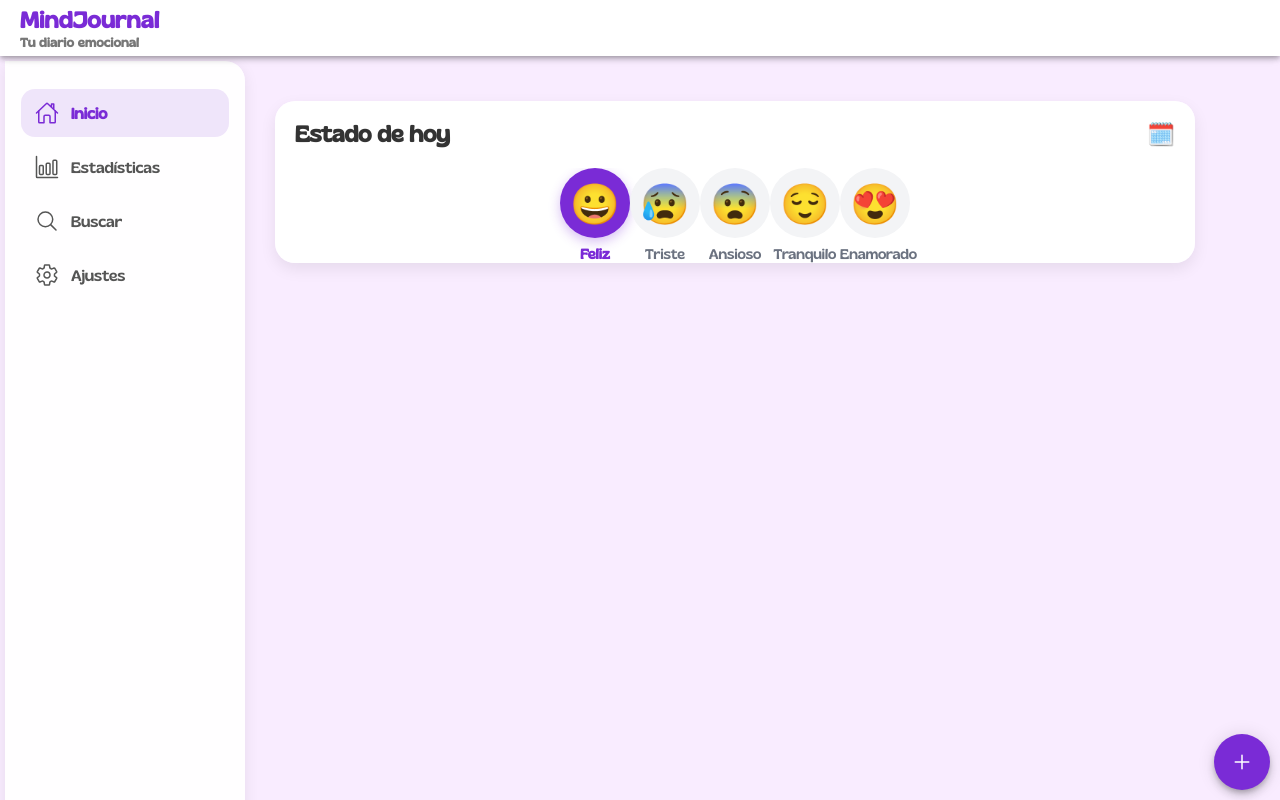
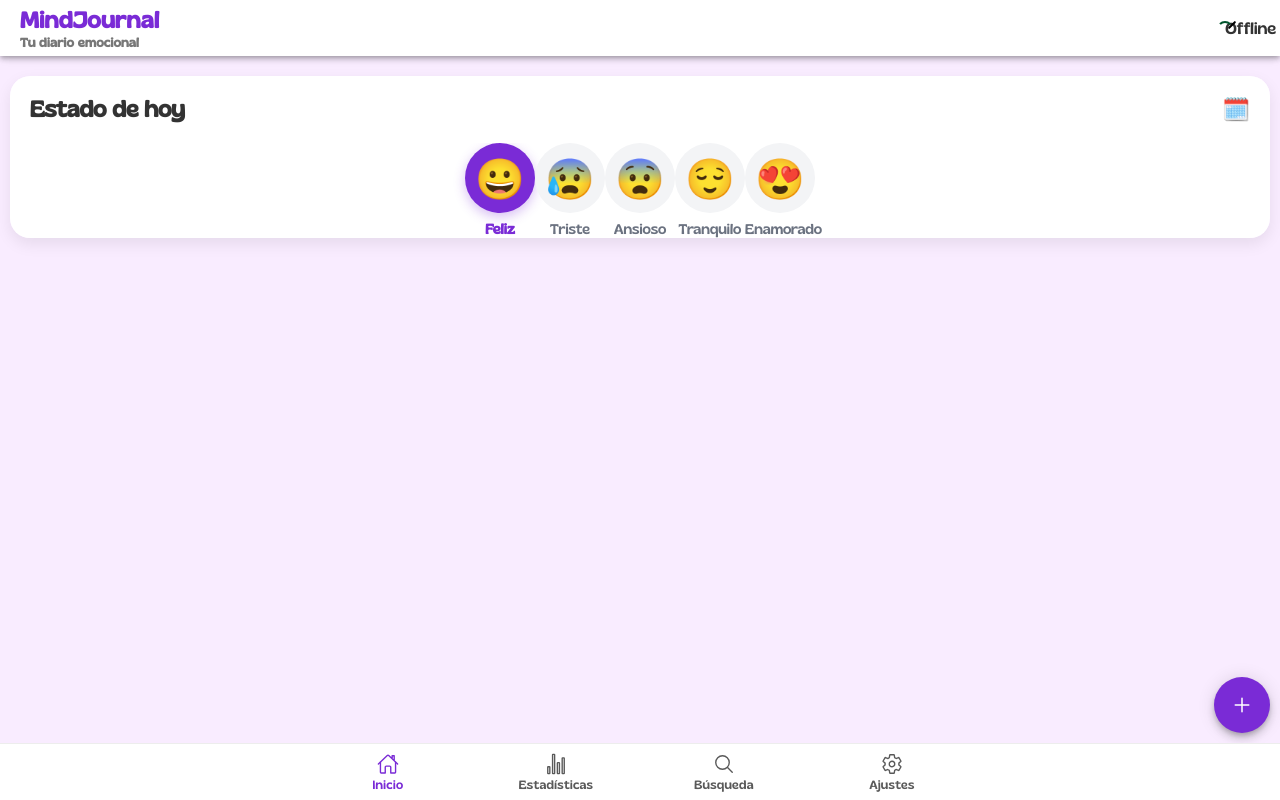
Before and after one commit to Johana1618/MindJournal, a React (Vite) app: page /diario in a window 1280 px wide. Built offline with nearby package versions, Linux system fonts and the light colour scheme.

Commit message:
Cambios en home

```diff
--- a/src/pages/Diario.css
+++ b/src/pages/Diario.css
@@ -1,16 +1,19 @@
-/* ===== Modal tipo tarjeta centrada (funcional y responsivo) ===== */
 :root {
   --ion-font-family: "Gliker", sans-serif;
 }
 
+/*MOBILE*/
+
+/* ===== Modal tipo tarjeta centrada (funcional y responsivo) ===== */
+
 ion-modal.custom-modal {
-  --width: 90%;
-  --max-width: 500px;
+  --width: 95%;
+  --max-width: 95%;
   --border-radius: 16px;
   --box-shadow: 0 8px 25px rgba(0, 0, 0, 0.25);
   --backdrop-opacity: 0.4;
   --backdrop-background: rgba(0, 0, 0, 0.4);
-  --max-height: 90vh;
+  --max-height: 80vh;
 }
 
 @font-face {
@@ -38,6 +41,7 @@ ion-modal.custom-modal::part(content) {
   justify-content: flex-start;
   align-items: stretch;
   overflow: hidden;
+  max-height: 80vh;
 }
 
 /* Header y Footer */
@@ -55,25 +59,6 @@ ion-modal.custom-modal ion-header {
 ion-modal.custom-modal ion-footer {
   border-width: 1px 0 0 0;
   padding: 10px;
-}
-
-/* Scroll interno */
-/* ion-modal.custom-modal ion-content::part(scroll) {
-  padding: 16px;
-  overflow-y: auto;
-} */
-
-/* ===== Ajuste responsive (solo en pantallas pequeñas) ===== */
-@media (max-width: 768px) {
-  ion-modal.custom-modal {
-    --width: 95%;
-    --max-width: 95%;
-    --max-height: 80vh;
-  }
-
-  ion-modal.custom-modal::part(content) {
-    max-height: 80vh;
-  }
 }
 
 /* ===== Estilo de botones del modal ===== */
@@ -100,15 +85,10 @@ ion-modal.custom-modal ion-footer ion-button[color="primary"] {
   transition: background 0.2s ease, transform 0.1s ease;
 }
 
-/* Efecto hover para desktop */
-ion-modal.custom-modal ion-footer ion-button[color="primary"]:hover {
-  transform: translateY(-1px);
-}
-
 /* ===== Fondo general de la página ===== */
 
 .diario-page {
---background: #f9ecff;
+  --background: #f9ecff;
 }
 
 /* Contenedor centrado del contenido */
@@ -119,19 +99,11 @@ ion-modal.custom-modal ion-footer ion-button[color="primary"]:hover {
   height: 100%;
 }
 
-/* Ajuste para el contenido cuando sidebar está visible */
-@media (min-width: 768px) {
-  .diario-inner {
-    padding-left: 250px;
-  }
-}
-
 /* Grid del contenido principal */
 .diario-inner > ion-grid {
   padding: 0;
   max-width: 100%;
 }
-
 
 /* Header y logo */
 
@@ -209,8 +181,6 @@ ion-modal.custom-modal ion-footer ion-button[color="primary"]:hover {
   --color: #333;
 }
 
-
-
 .mood-scroll-container {
   display: flex;
   overflow-y: hidden;
@@ -253,16 +223,16 @@ ion-modal.custom-modal ion-footer ion-button[color="primary"]:hover {
   flex-direction: column;
   align-items: center;
   gap: 8px;
-  min-width: 70px;      /* antes 90px → causaba desbordes */
-  flex-shrink: 1;       /* permite reducirse */
+  min-width: 70px;
+  flex-shrink: 1;
 }
 
 .mood-label-text {
   font-size: 13px;
   text-align: center;
-  white-space: normal !important; /* permite varias líneas */
+  white-space: normal !important;
   line-height: 1.2;
-  max-width: 70px; /* evita corte */
+  max-width: 70px;
 }
 
 .mood-circle {
@@ -342,7 +312,8 @@ ion-modal.custom-modal ion-footer ion-button[color="primary"]:hover {
   box-shadow: 0 4px 12px rgba(0, 0, 0, 0.08);
   background: rgba(255, 255, 255, 0.95);
   backdrop-filter: blur(10px);
-  height: 100%;
+  height: auto;
+  max-height: 180px;
 }
 
 .entrada-card ion-card-content {
@@ -354,8 +325,8 @@ ion-modal.custom-modal ion-footer ion-button[color="primary"]:hover {
   align-items: center;
   gap: 12px;
   margin-bottom: 16px;
-  font-size: 0.9rem;
-  font-weight: 600;
+  font-size: 0.2rem;
+  font-weight: 300;
 }
 
 .entrada-text {
@@ -386,88 +357,6 @@ ion-modal.custom-modal ion-footer ion-button[color="primary"]:hover {
   font-size: 1.05rem;
   color: #000000;
   font-weight: 700;
-}
-
-/* ===== Sidebar tipo mockup (solo escritorio) ===== */
-
-/* ocultar sidebar en móviles */
-.sidebar-col {
-  display: none !important;
-}
-
-
-@media (min-width: 768px) {
-  .sidebar-col {
-    display: block;
-    position: fixed;
-    left: 0;
-    top: 56px;
-    bottom: 0;
-    width: 250px;
-    z-index: 10;
-  }
-}
-
-.sidebar {
-  background: rgba(255, 255, 255, 0.95);
-  backdrop-filter: blur(10px);
-  border-radius: 0 20px 20px 0;
-  padding: 20px 16px;
-  box-shadow: 0 4px 15px rgba(0, 0, 0, 0.08);
-  height: 100%;
-  display: flex;
-  flex-direction: column;
-  justify-content: space-between;
-}
-
-.sidebar-menu {
-  margin-top: 8px;
-}
-
-/* Cada item del menú */
-.sidebar-item {
-  display: flex;
-  align-items: center;
-  gap: 12px;
-  padding: 12px 14px;
-  border-radius: 14px;
-  cursor: pointer;
-  font-size: 0.95rem;
-  color: #555;
-  margin-bottom: 6px;
-  transition: background 0.15s ease, color 0.15s ease, transform 0.1s ease;
-}
-
-.sidebar-item:hover {
-  background: rgba(122, 43, 214, 0.08);
-  transform: translateX(2px);
-}
-
-.sidebar-item.active {
-  background: rgba(122, 43, 214, 0.12);
-  color: #7a2bd6;
-  font-weight: 600;
-}
-
-.sidebar-icon {
-  font-size: 1.5rem;
-}
-
-/* Estado "online" al final del sidebar */
-
-.sidebar-status {
-  margin-top: 12px;
-  font-size: 0.75rem;
-}
-
-.sidebar-status-pill {
-  display: inline-block;
-  padding: 2px 8px;
-  border-radius: 999px;
-  background: #e4ffe3;
-  color: #1e7c1d;
-  font-weight: 600;
-  bottom: 80px;
 }
 
 /* ===== Estilos modal tipo mockup ===== */
@@ -541,10 +430,6 @@ ion-modal.custom-modal ion-footer ion-button[color="primary"]:hover {
   margin: 0 6px;
 }
 
-
-
-
-
 /* Icono WiFi OFF */
 .header-status-wifi-off {
   position: relative;
@@ -579,38 +464,12 @@ ion-modal.custom-modal ion-footer ion-button[color="primary"]:hover {
   border-radius: 2px;
 }
 
-/* Ocultar el indicador Online del header SOLO en pantallas grandes */
-@media (min-width: 768px) {
-  .header-status {
-    display: none !important;
-  }
+/* Header status visible en mobile */
+.header-status {
+  display: flex !important;
 }
 
-/* Ocultar tab bar en pantallas medianas y grandes (tablet/desktop) */
-@media (min-width: 768px) {
-  ion-tab-bar {
-    display: none !important;
-  }
-}
-
-/* Mostrarlo normalmente en móviles */
-@media (max-width: 767px) {
-  .header-status {
-    display: flex !important;
-  }
-}
-@media (min-width: 768px) {
-  .sidebar-col {
-    display: block !important;
-    position: fixed;
-    left: 0;
-    top: 56px;
-    bottom: 0;
-    width: 250px;
-    z-index: 10;
-  }
-}
-/* ===== BOTONES EDITAR / BORRAR (CORREGIDOS) ===== */
+/* ===== BOTONES EDITAR / BORRAR ===== */
 
 .entrada-actions {
   position: absolute;
--- a/src/pages/Diario.tsx
+++ b/src/pages/Diario.tsx
@@ -4,13 +4,9 @@ import {
   IonToolbar,
   IonTitle,
   IonContent,
-  IonGrid,
-  IonRow,
-  IonCol,
   IonCard,
   IonCardHeader,
   IonCardTitle,
-  IonCardSubtitle,
   IonCardContent,
   IonButton,
   IonIcon,
@@ -18,7 +14,7 @@ import {
   IonTextarea,
   IonFooter,
   IonButtons,
-  IonText,
+  IonNote,
   IonFab,
   IonFabButton,
   IonRadioGroup,
@@ -26,23 +22,14 @@ import {
   IonItem,
   IonLabel,
   IonItemDivider,
-  IonNote,
-  IonChip,
   IonDatetime,
-
 } from "@ionic/react";
 import { useEffect, useState, useRef } from "react";
 import {
   addOutline,
   createOutline,
   trashOutline,
-  homeOutline,
-  barChartOutline,
-  searchOutline,
-  wifiOutline,
-  settingsOutline,
 } from "ionicons/icons";
-import { useHistory, useLocation } from "react-router-dom";
 
 import * as Diary from "../services/diary";
 import { Entry, Mood } from "../services/diary";
@@ -65,8 +52,6 @@ const MOOD_EMOJI: Record<Mood, string> = {
   motivado: "😍",
 };
 
-
-
 const Diario: React.FC = () => {
   const [items, setItems] = useState<Entry[]>([]);
   const [showCreate, setShowCreate] = useState(false);
@@ -78,10 +63,6 @@ const Diario: React.FC = () => {
   const [entryDate, setEntryDate] = useState<string>(new Date().toISOString());
 
   const pageRef = useRef<HTMLElement | null>(null);
-
-  const history = useHistory();
-  const location = useLocation();
-  const currentPath = location.pathname;
 
   async function load() {
     const all = await Diary.getAll();
@@ -163,12 +144,6 @@ const Diario: React.FC = () => {
 
   const recentEntries = items.slice(0, 3);
 
-  const goTo = (path: string) => {
-    if (currentPath !== path) {
-      history.push(path);
-    }
-  };
-
   return (
     <IonPage ref={pageRef as any}>
       <IonHeader>
@@ -177,7 +152,6 @@ const Diario: React.FC = () => {
             <div className="diario-logo-title">MindJournal</div>
             <div className="diario-logo-subtitle">Tu diario emocional</div>
           </IonTitle>
-
           <IonButtons slot="end" className="header-status">
             <span className="header-status-pill offline">
               <span className="header-status-wifi-off" />
@@ -188,96 +162,16 @@ const Diario: React.FC = () => {
       </IonHeader>
 
       <IonContent className="diario-page ion-padding">
-        <div className="diario-inner">
-          <IonGrid>
-            <IonRow>
-              <IonCol className="sidebar-col">
-                <div className="sidebar">
-                  <div>
-                    <div className="sidebar-menu">
-                      <div
-                        className={
-                          "sidebar-item" +
-                          (currentPath === "/diario" ? " active" : "")
-                        }
-                        onClick={() => goTo("/diario")}
-                      >
-                        <IonIcon icon={homeOutline} className="sidebar-icon" />
-                        <span>Inicio</span>
-                      </div>
-
-                      <div
-                        className={
-                          "sidebar-item" +
-                          (currentPath === "/estadisticas" ? " active" : "")
-                        }
-                        onClick={() => goTo("/estadisticas")}
-                      >
-                        <IonIcon
-                          icon={barChartOutline}
-                          className="sidebar-icon"
-                        />
-                        <span>Estadísticas</span>
-                      </div>
-
-                      <div
-                        className={
-                          "sidebar-item" +
-                          (currentPath === "/busqueda" ? " active" : "")
-                        }
-                        onClick={() => goTo("/busqueda")}
-                      >
-                        <IonIcon
-                          icon={searchOutline}
-                          className="sidebar-icon"
-                        />
-                        <span>Buscar</span>
-                      </div>
-
-                      <div
-                        className={
-                          "sidebar-item" +
-                          (currentPath === "/ajustes" ? " active" : "")
-                        }
-                        onClick={() => goTo("/ajustes")}
-                      >
-                        <IonIcon
-                          icon={settingsOutline}
-                          className="sidebar-icon"
-                        />
-                        <span>Ajustes</span>
-                      </div>
-
-                    </div>
-
-                </div>
-                <IonButtons slot="end" className="header-status">
-                            <span className="header-status-pill offline">
-                              <span className="header-status-wifi-off" />
-                              Offline
-                            </span>
-                          </IonButtons>
-                  </div>
-
-
-              </IonCol>
-
-              <IonCol size="12" sizeMd="9">
         {items.length === 0 && (
           <IonNote className="diario-empty"></IonNote>
         )}
 
-                <IonGrid fixed>
-                  <IonRow>
-                    <IonCol size="12">
         <IonCard className="estado-hoy-card">
           <IonCardHeader className="Titulos">
             <div className="header-content">
               <IonCardTitle>Estado de hoy</IonCardTitle>
               <IonCardTitle className="calendar-icon">🗓️</IonCardTitle>
             </div>
-
-
           </IonCardHeader>
           <IonCardContent>
             <div className="mood-scroll-container">
@@ -297,27 +191,16 @@ const Diario: React.FC = () => {
             </div>
           </IonCardContent>
         </IonCard>
-                    </IonCol>
-                  </IonRow>
 
         {items.length > 0 && (
-                    <IonRow>
-                      <IonCol size="12">
+          <>
             <div className="section-header">
               <h2>Mis entradas</h2>
               <h2><a href="">Ver todas</a></h2>
             </div>
-                      </IonCol>
 
             {recentEntries.map((e) => (
-                        <IonCol
-                          size="12"
-                          sizeMd="6"
-                          key={e.id}
-                          className="entrada-col"
-                        >
-                          <IonCard className="entrada-card">
-                            {/* BOTONES EDITAR / BORRAR */}
+              <IonCard key={e.id} className="entrada-card">
                 <div className="entrada-actions">
                   <div
                     className="entrada-action-btn-edit"
@@ -353,16 +236,9 @@ const Diario: React.FC = () => {
                   <p className="entrada-text">{e.text}</p>
                 </IonCardContent>
               </IonCard>
-                        </IonCol>
             ))}
-
-                    </IonRow>
+          </>
         )}
-                </IonGrid>
-              </IonCol>
-            </IonRow>
-          </IonGrid>
-        </div>
 
         <IonFab vertical="bottom" horizontal="end" slot="fixed">
           <IonFabButton color="primary" onClick={openCreate}>
```
Also changed, not shown: 1 other file (tests, documents, lock files or other folders). Lines whose indentation alone changed are shown as unchanged.
